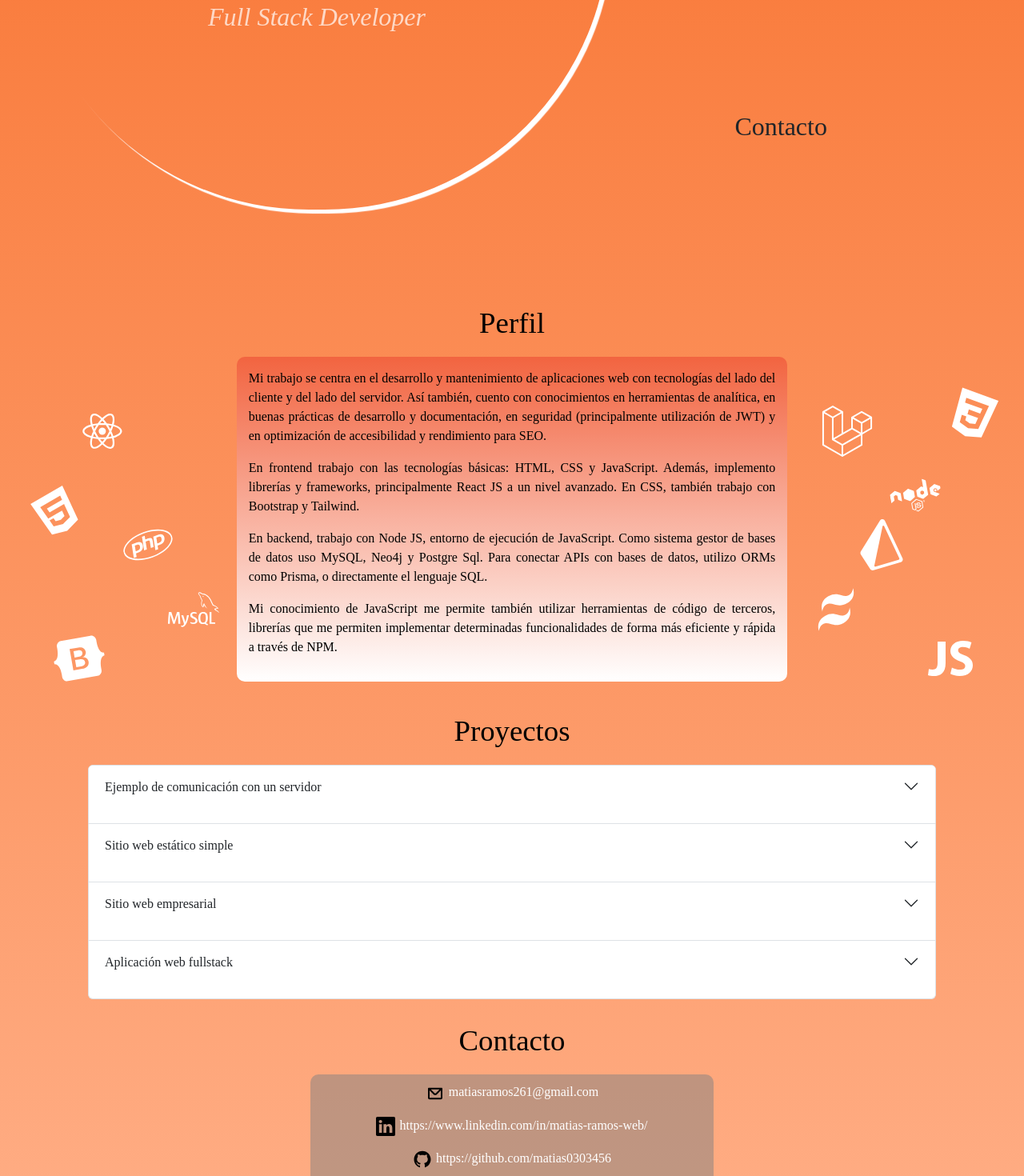
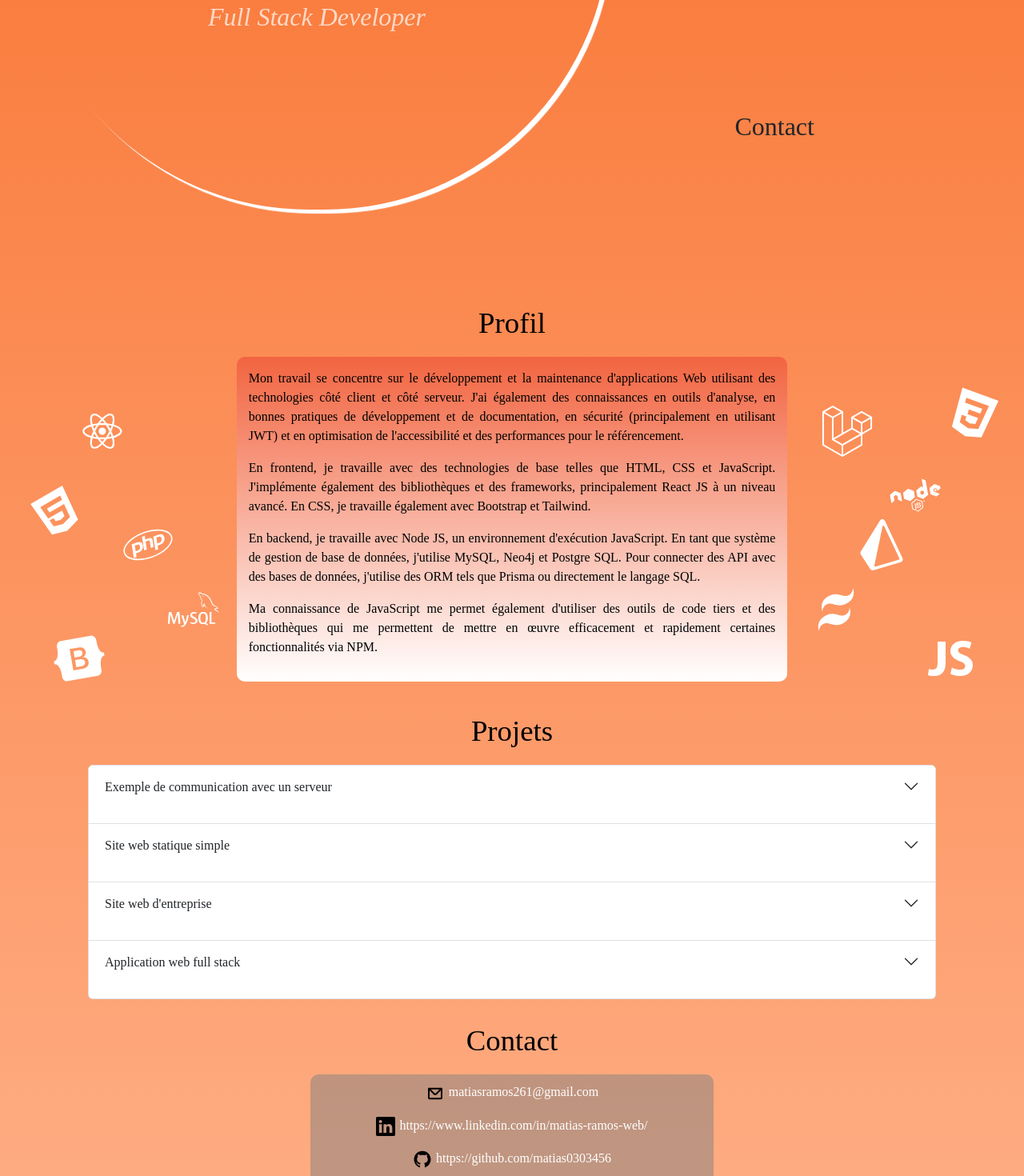
Before and after one commit to matias0303456/portfolio, a React (Create React App) app: page / in a window 1280 px wide. Shown: the part 480-1950 px from the top of the page at 80% size. Built offline with nearby package versions, Linux system fonts and the light colour scheme; no server answers; a web font is replaced by a local one.

Commit message:
aplicar strings

```diff
--- a/src/lang/en.json
+++ b/src/lang/en.json
@@ -11,7 +11,7 @@
         "first": "My work focuses on the development and maintenance of web applications using both client-side and server-side technologies. Additionally, I have knowledge in analytics tools, development best practices and documentation, security (primarily using JWT), and optimization of accessibility and performance for SEO.",
         "second": "On the frontend, I work with basic technologies such as HTML, CSS, and JavaScript. I also implement libraries and frameworks, primarily advanced level React JS. In CSS, I also work with Bootstrap and Tailwind.",
         "third": "On the backend, I work with Node JS, a JavaScript runtime environment. As a database management system, I use MySQL, Neo4j, and Postgre SQL. To connect APIs with databases, I use ORMs such as Prisma or the SQL language directly.",
-        "fourt": "My knowledge of JavaScript also allows me to use third-party code tools and libraries that allow me to efficiently and quickly implement certain functionalities through NPM."
+        "fourth": "My knowledge of JavaScript also allows me to use third-party code tools and libraries that allow me to efficiently and quickly implement certain functionalities through NPM."
     },
     "rickMorty": {
         "title": "Client-server communication example",
--- a/src/lang/es.json
+++ b/src/lang/es.json
@@ -11,7 +11,7 @@
         "first": "Mi trabajo se centra en el desarrollo y mantenimiento de aplicaciones web con tecnologías del lado del cliente y del lado del servidor. Así también, cuento con conocimientos en herramientas de analítica, en buenas prácticas de desarrollo y documentación, en seguridad (principalmente utilización de JWT) y en optimización de accesibilidad y rendimiento para SEO.",
         "second": "En frontend trabajo con las tecnologías básicas: HTML, CSS y JavaScript. Además, implemento librerías y frameworks, principalmente React JS a un nivel avanzado. En CSS, también trabajo con Bootstrap y Tailwind.",
         "third": "En backend, trabajo con Node JS, entorno de ejecución de JavaScript. Como sistema gestor de bases de datos uso MySQL, Neo4j y Postgre Sql. Para conectar APIs con bases de datos, utilizo ORMs como Prisma, o directamente el lenguaje SQL.",
-        "fourt": "Mi conocimiento de JavaScript me permite también utilizar herramientas de código de terceros, librerías que me permiten implementar determinadas funcionalidades de forma más eficiente y rápida a través de NPM."
+        "fourth": "Mi conocimiento de JavaScript me permite también utilizar herramientas de código de terceros, librerías que me permiten implementar determinadas funcionalidades de forma más eficiente y rápida a través de NPM."
     },
     "rickMorty": {
         "title": "Ejemplo de comunicación con un servidor",
--- a/src/lang/fr.json
+++ b/src/lang/fr.json
@@ -11,7 +11,7 @@
         "first": "Mon travail se concentre sur le développement et la maintenance d'applications Web utilisant des technologies côté client et côté serveur. J'ai également des connaissances en outils d'analyse, en bonnes pratiques de développement et de documentation, en sécurité (principalement en utilisant JWT) et en optimisation de l'accessibilité et des performances pour le référencement.",
         "second": "En frontend, je travaille avec des technologies de base telles que HTML, CSS et JavaScript. J'implémente également des bibliothèques et des frameworks, principalement React JS à un niveau avancé. En CSS, je travaille également avec Bootstrap et Tailwind.",
         "third": "En backend, je travaille avec Node JS, un environnement d'exécution JavaScript. En tant que système de gestion de base de données, j'utilise MySQL, Neo4j et Postgre SQL. Pour connecter des API avec des bases de données, j'utilise des ORM tels que Prisma ou directement le langage SQL.",
-        "fourt": "Ma connaissance de JavaScript me permet également d'utiliser des outils de code tiers et des bibliothèques qui me permettent de mettre en œuvre efficacement et rapidement certaines fonctionnalités via NPM."
+        "fourth": "Ma connaissance de JavaScript me permet également d'utiliser des outils de code tiers et des bibliothèques qui me permettent de mettre en œuvre efficacement et rapidement certaines fonctionnalités via NPM."
     },
     "rickMorty": {
         "title": "Exemple de communication avec un serveur",
--- a/src/pages/Home/Home.js
+++ b/src/pages/Home/Home.js
@@ -1,10 +1,13 @@
 import Profile from './components/Profile'
 import Projects from './components/Projects'
 import Contact from './components/Contact'
+import { useTranslation } from 'react-i18next'
 
 import { scroll } from '../../utilities/scroll'
 
 export default function Home() {
+
+    const [t] = useTranslation('global')
 
     return (
         <main>
@@ -23,19 +26,19 @@ export default function Home() {
                         className="section_trigger"
                         onClick={() => scroll('profile')}
                     >
-                        Perfil
+                        {t('titles.profile')}
                     </section>
                     <section
                         className="section_trigger"
                         onClick={() => scroll('projects')}
                     >
-                        Proyectos
+                        {t('titles.projects')}
                     </section>
                     <section
                         className="section_trigger"
                         onClick={() => scroll('contact')}
                     >
-                        Contacto
+                        {t('titles.contact')}
                     </section>
                 </nav>
             </section>
--- a/src/pages/Home/components/Contact.js
+++ b/src/pages/Home/components/Contact.js
@@ -1,12 +1,16 @@
 import { CgMail } from 'react-icons/cg'
 import { BsLinkedin } from 'react-icons/bs'
 import { AiFillGithub } from 'react-icons/ai'
+import { useTranslation } from 'react-i18next'
 
 export default function Contact() {
+
+    const [t] = useTranslation('global')
+
     return (
         <article id="contact" className="main_section_container">
             <h2>
-                Contacto
+                {t('titles.contact')}
             </h2>
             <div id='contact_container'>
                 <p>
--- a/src/pages/Home/components/Profile.js
+++ b/src/pages/Home/components/Profile.js
@@ -9,12 +9,16 @@ import { FaPhp } from 'react-icons/fa'
 import { SiPrisma } from 'react-icons/si'
 import { FaLaravel } from 'react-icons/fa'
 import { SiMysql } from 'react-icons/si'
+import { useTranslation } from 'react-i18next'
 
 export default function Profile() {
+
+    const [t] = useTranslation('global')
+
     return (
         <article id="profile" className="main_section_container">
             <h2>
-                Perfil
+                {t('titles.profile')}
             </h2>
             <div className='profile_container'>
                 <div className='logo_container'>
@@ -26,28 +30,16 @@ export default function Profile() {
                 </div>
                 <div className='text_container'>
                     <p>
-                        Mi trabajo se centra en el desarrollo y mantenimiento de aplicaciones web
-                        con tecnologías del lado del cliente y del lado del servidor.
-                        Así también, cuento con conocimientos en herramientas de analítica,
-                        en buenas prácticas de desarrollo y documentación, en seguridad
-                        (principalmente utilización de JWT) y en optimización de accesibilidad
-                        y rendimiento para SEO.
+                        {t('description.first')}
                     </p>
                     <p>
-                        En frontend trabajo con las tecnologías básicas: HTML, CSS y JavaScript.
-                        Además, implemento librerías y frameworks, principalmente React JS
-                        a un nivel avanzado. En CSS, también trabajo con Bootstrap y Tailwind.
+                        {t('description.second')}
                     </p>
                     <p>
-                        En backend, trabajo con Node JS, entorno de ejecución de JavaScript.
-                        Como sistema gestor de bases de datos uso MySQL, Neo4j y Postgre Sql.
-                        Para conectar APIs con bases de datos, utilizo ORMs como Prisma,
-                        o directamente el lenguaje SQL.
+                        {t('description.third')}
                     </p>
                     <p>
-                        Mi conocimiento de JavaScript me permite también utilizar herramientas
-                        de código de terceros, librerías que me permiten implementar determinadas
-                        funcionalidades de forma más eficiente y rápida a través de NPM.
+                        {t('description.fourth')}
                     </p>
                 </div>
                 <div className='logo_container'>
--- a/src/pages/Home/components/Projects.js
+++ b/src/pages/Home/components/Projects.js
@@ -1,10 +1,15 @@
+import { useTranslation } from "react-i18next";
+
 import ProjectsAccordion from "./ProjectsAccordion";
 
 export default function Proyects() {
+
+    const [t] = useTranslation('global')
+
     return (
         <article id="projects" className="main_section_container">
             <h2>
-                Proyectos
+                {t('titles.projects')}
             </h2>
             <section>
                 <ProjectsAccordion />
--- a/src/pages/Home/components/ProjectsAccordion.js
+++ b/src/pages/Home/components/ProjectsAccordion.js
@@ -1,30 +1,28 @@
 import Accordion from 'react-bootstrap/Accordion';
+import { useTranslation } from 'react-i18next';
 
 import RickAndMortyApi from './RickAndMortyApi';
 
 export default function ProjectsAccordion() {
+
+    const [t] = useTranslation('global')
+
     return (
         <Accordion>
             <Accordion.Item eventKey="0">
-                <Accordion.Header>Ejemplo de comunicación con un servidor</Accordion.Header>
+                <Accordion.Header>{t('rickMorty.title')}</Accordion.Header>
                 <Accordion.Body>
                     <p>
-                        Esta es una demo de consumo de APIs con JavaScript. En este caso se consume la
-                        API de Rick and Morty y se guarda el array de la respuesta. Si se hace click,
-                        se abre un Modal de Bootsrap y se muestran los datos del personaje filtrado
-                        que vienen del backend, el cual  es un objeto del array.
+                        {t('rickMorty.description')}
                     </p>
                     <RickAndMortyApi />
                 </Accordion.Body>
             </Accordion.Item>
             <Accordion.Item eventKey="1">
-                <Accordion.Header>Sitio web estático simple</Accordion.Header>
+                <Accordion.Header>{t('yuyiflores.title')}</Accordion.Header>
                 <Accordion.Body>
                     <p>
-                        Este es un sitio web estático desarrollado para una artista plástica de mi ciudad.
-                        Si bien su funcionalidad se va ampliando de forma iterativa, actualmente
-                        cuenta con tres páginas, una de las cuales es un carrusel que muestra
-                        sus obras. Desarrollado con React JS.
+                        {t('yuyiflores.description')}
                     </p>
                     <div className='sitio_yuyi_img_container'>
                         <img src="https://res.cloudinary.com/dna8yz36g/image/upload/v1661985911/portafolio/Captura_de_pantalla_5_t3moq3.png" alt="" />
@@ -32,7 +30,7 @@ export default function ProjectsAccordion() {
                         <img src="https://res.cloudinary.com/dna8yz36g/image/upload/v1661985911/portafolio/Captura_de_pantalla_6_et3ybu.png" alt="" />
                     </div>
                     <p>
-                        Enlace: <a
+                        {t('general.link')}: <a
                             href="https://matias0303456.github.io/sitio-yuyi"
                             target="_blank"
                             rel='noreferrer'>
@@ -42,18 +40,14 @@ export default function ProjectsAccordion() {
                 </Accordion.Body>
             </Accordion.Item>
             <Accordion.Item eventKey="2">
-                <Accordion.Header>Sitio web empresarial</Accordion.Header>
+                <Accordion.Header>{t('usound.title')}</Accordion.Header>
                 <Accordion.Body>
                     <p>
-                        Este sitio web fue desarrollado para uSound Audiómetro, una startup argentina
-                        especializada en tecnología médica para profesionales de la salud auditiva.
-                        Posee integraciones con herramientas no-code, como Typeform y Native Forms, y
-                        con herramientas de Google como Analytics, Tag Manager y Optimize. Desarrollado
-                        con React JS.
+                        {t('usound.description')}
                     </p>
                     <img className='gif' src="https://res.cloudinary.com/dna8yz36g/image/upload/v1661987028/portafolio/ezgif-4-7dd30cac16_qatnwo.gif" alt="" />
                     <p>
-                        Enlace: <a
+                        {t('general.link')}: <a
                             href="https://www.usound.co/es"
                             target="_blank"
                             rel='noreferrer'>
@@ -63,14 +57,10 @@ export default function ProjectsAccordion() {
                 </Accordion.Body>
             </Accordion.Item>
             <Accordion.Item eventKey="3">
-                <Accordion.Header>Aplicación web fullstack</Accordion.Header>
+                <Accordion.Header>{t('profiles.title')}</Accordion.Header>
                 <Accordion.Body>
                     <p>
-                        Profiles App es una aplicación web tipo red social simple, en donde el usuario puede registrarse,
-                        iniciar sesión, editar sus datos, cambiar su avatar, seguir y ser seguido por otros perfiles.
-                        Es escalable para construir funcionalidades más complejas, como entradas, likes o
-                        comentarios. Cuenta con capas de seguridad, como autenticación con JWT (Json Web Tokens) y
-                        middlewares de validación de datos.
+                        {t('profiles.description')}
                     </p>
                     <div className='fs_stack'>
                         <div>
@@ -98,7 +88,7 @@ export default function ProjectsAccordion() {
                     </div>
                     <img className='fs_img' src="https://res.cloudinary.com/dna8yz36g/image/upload/v1661989883/portafolio/Captura_de_pantalla_8_ptiejs.png" alt="" />
                     <p className='text-start fs_links'>
-                        Enlace: <a
+                        {t('general.link')}: <a
                             href="https://matias0303456.github.io/profiles-app/"
                             target="_blank"
                             rel='noreferrer'>
```
Also changed, not shown: src/App.js (+10 -4 lines), src/pages/Home/components/RickAndMortyModal.js (+7 -8 lines).
